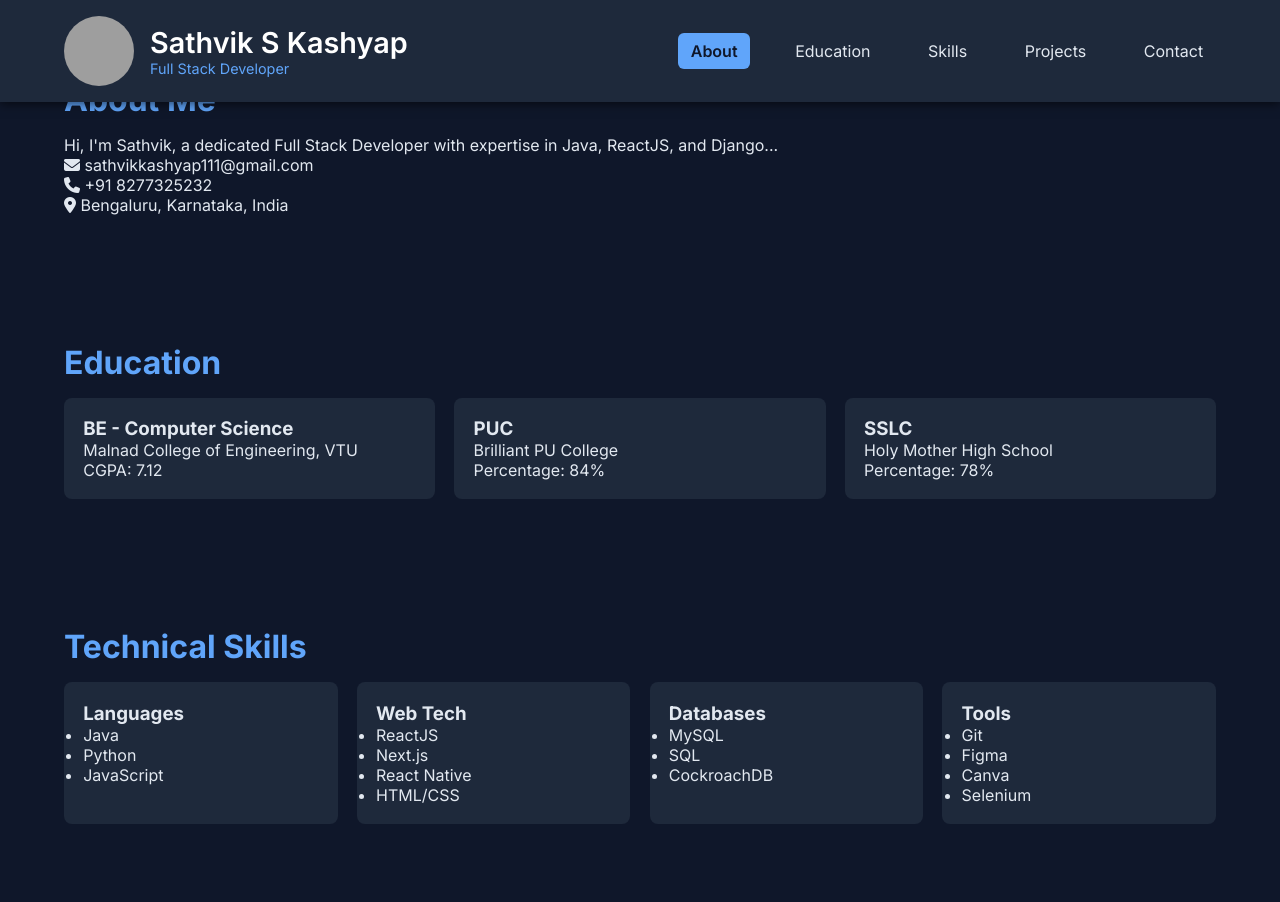
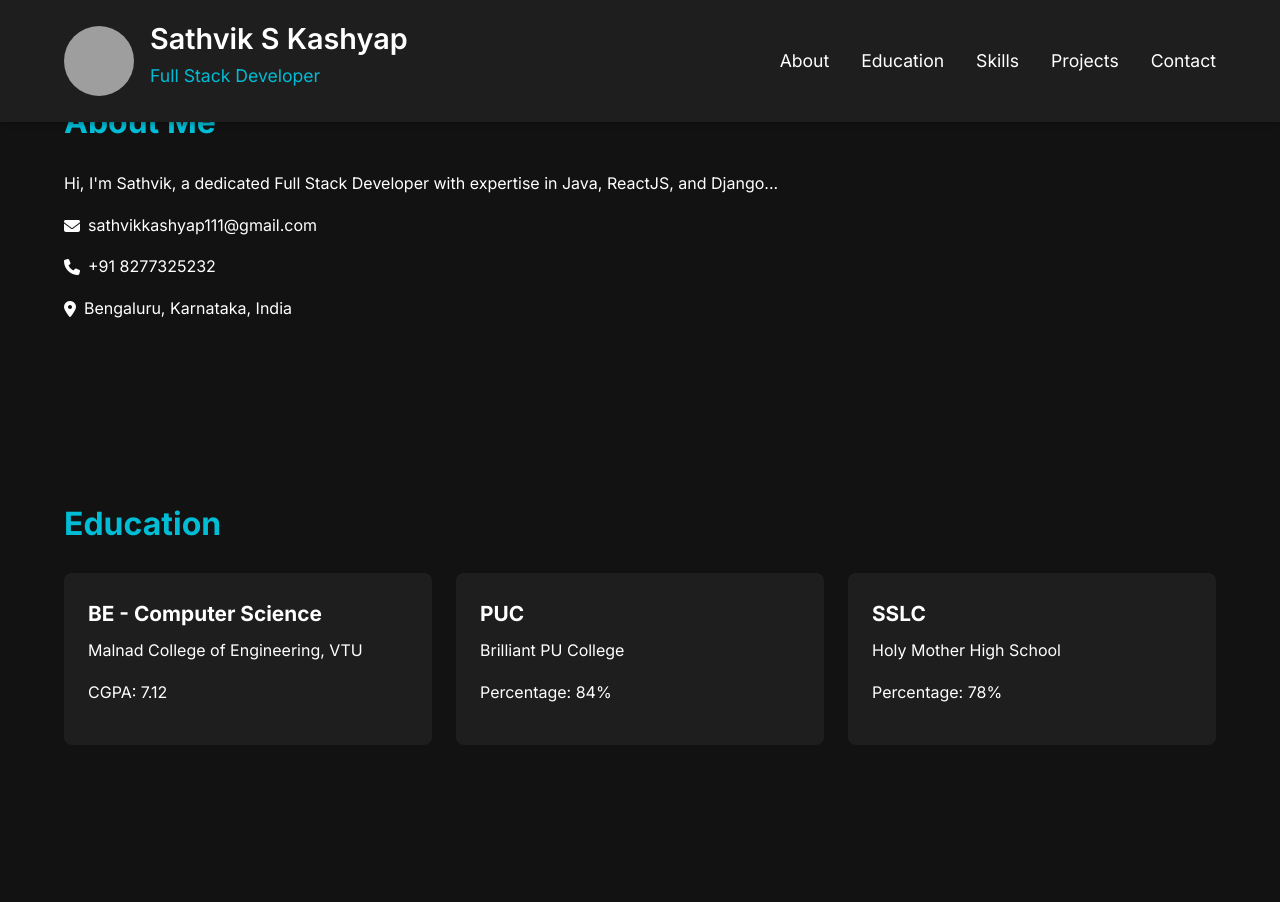
Before and after one commit to Sathvik232/Portfolio, a plain HTML site: page index.html in a window 1280 px wide. Shown: the top 902 px of the page. Drawn offline with Linux system fonts and the light colour scheme; grey boxes are pictures that could not be loaded.

Commit message:
Updated 5 style.css

```diff
--- a/style.css
+++ b/style.css
@@ -201,8 +201,9 @@ table{
 
 body {
   font-family: 'Inter', sans-serif;
-  background-color: #0f172a;
-  color: #e2e8f0;
+  background-color: #121212;
+  color: #ffffff;
+  line-height: 1.6;
   scroll-behavior: smooth;
 }
 
@@ -216,8 +217,8 @@ body {
   position: fixed;
   top: 0;
   width: 100%;
-  background-color: #1e293b;
-  box-shadow: 0 2px 10px rgba(0, 0, 0, 0.6);
+  background-color: #1e1e1e;
+  box-shadow: 0 2px 5px rgba(0, 0, 0, 0.3);
   z-index: 1000;
 }
 
@@ -226,6 +227,7 @@ header .container {
   justify-content: space-between;
   align-items: center;
   padding: 1rem 0;
+  flex-wrap: wrap;
 }
 
 .user {
@@ -242,65 +244,69 @@ header .container {
 }
 
 .user h1 {
-  font-size: 1.3rem;
+  font-size: 1.2rem;
   font-weight: 600;
-  color: #ffffff;
 }
 
 .user p {
   font-size: 0.9rem;
-  color: #60a5fa;
+  color: #00bcd4;
 }
 
 nav ul {
+  display: flex;
   list-style: none;
-  display: flex;
   gap: 1rem;
+  flex-wrap: wrap;
 }
 
 nav a {
-  color: #e2e8f0;
+  color: #ffffff;
   text-decoration: none;
-  font-size: 1rem;
-  padding: 0.5rem 0.8rem;
-  border-radius: 6px;
-  transition: all 0.3s;
+  font-weight: 400;
+  transition: color 0.3s;
+  font-size: 0.95rem;
 }
 
-nav a:hover,
-nav a.active {
-  background-color: #60a5fa;
-  color: #0f172a;
-  font-weight: 600;
+nav a:hover {
+  color: #00bcd4;
 }
 
 .section {
-  padding: 5rem 0 3rem;
+  padding: 6rem 0 4rem;
 }
 
 h2 {
   font-size: 2rem;
+  margin-bottom: 1.5rem;
+  color: #00bcd4;
+}
+
+p {
+  font-size: 1rem;
   margin-bottom: 1rem;
-  color: #60a5fa;
 }
 
 .contact-info p,
-.skill-card li {
-  font-size: 1rem;
+.contact-links a {
+  display: flex;
+  align-items: center;
+  gap: 0.5rem;
 }
 
 .education-list,
 .skills-grid,
 .projects-grid {
-  display: grid;
-  gap: 1.2rem;
+  display: flex;
+  flex-direction: column;
+  gap: 1.5rem;
 }
 
 .education-item,
 .skill-card,
 .project-card {
-  background-color: #1e293b;
-  padding: 1.2rem;
+  background-color: #1e1e1e;
+  padding: 1.5rem;
   border-radius: 8px;
   transition: transform 0.3s;
 }
@@ -311,20 +317,33 @@ h2 {
   transform: translateY(-5px);
 }
 
+.skill-card h3,
+.project-card h3,
+.education-item h3 {
+  font-size: 1.3rem;
+  margin-bottom: 0.5rem;
+}
+
+.skill-card ul {
+  list-style: none;
+}
+
+.skill-card li {
+  font-size: 1rem;
+  margin-bottom: 0.5rem;
+}
+
 .contact-links {
-  margin-top: 1rem;
   display: flex;
   flex-direction: column;
   gap: 1rem;
 }
 
 .contact-links a {
-  color: #60a5fa;
-  display: flex;
-  align-items: center;
-  gap: 0.5rem;
-  font-size: 1rem;
+  color: #00bcd4;
   text-decoration: none;
+  font-size: 1.1rem;
+  transition: color 0.3s;
 }
 
 .contact-links a:hover {
@@ -332,12 +351,16 @@ h2 {
 }
 
 footer {
-  background-color: #1e293b;
+  background-color: #1e1e1e;
+  padding: 1.5rem 0;
   text-align: center;
-  padding: 1rem 0;
+}
+
+footer p {
   font-size: 0.9rem;
 }
 
+/* Tablet & Desktop View */
 @media (min-width: 768px) {
   .user img {
     width: 70px;
@@ -348,20 +371,43 @@ footer {
     font-size: 1.8rem;
   }
 
+  .user p {
+    font-size: 1.1rem;
+  }
+
   nav ul {
     gap: 2rem;
   }
 
-  .education-list {
-    grid-template-columns: repeat(3, 1fr);
+  nav a {
+    font-size: 1.1rem;
   }
 
   .skills-grid {
-    grid-template-columns: repeat(2, 1fr);
+    flex-direction: row;
+    flex-wrap: wrap;
+  }
+
+  .skills-grid > .skill-card {
+    flex: 1 1 calc(50% - 1rem);
   }
 
   .projects-grid {
-    grid-template-columns: repeat(2, 1fr);
+    flex-direction: row;
+    flex-wrap: wrap;
+  }
+
+  .projects-grid > .project-card {
+    flex: 1 1 calc(50% - 1rem);
+  }
+
+  .education-list {
+    flex-direction: row;
+    flex-wrap: wrap;
+  }
+
+  .education-item {
+    flex: 1 1 calc(33.333% - 1rem);
   }
 
   .contact-links {
@@ -370,12 +416,13 @@ footer {
   }
 }
 
+/* Desktop Wide Screens */
 @media (min-width: 1200px) {
-  .skills-grid {
-    grid-template-columns: repeat(4, 1fr);
+  .skills-grid > .skill-card {
+    flex: 1 1 calc(25% - 1rem);
   }
 
-  .projects-grid {
-    grid-template-columns: repeat(3, 1fr);
+  .projects-grid > .project-card {
+    flex: 1 1 calc(33.333% - 1rem);
   }
 }
```
